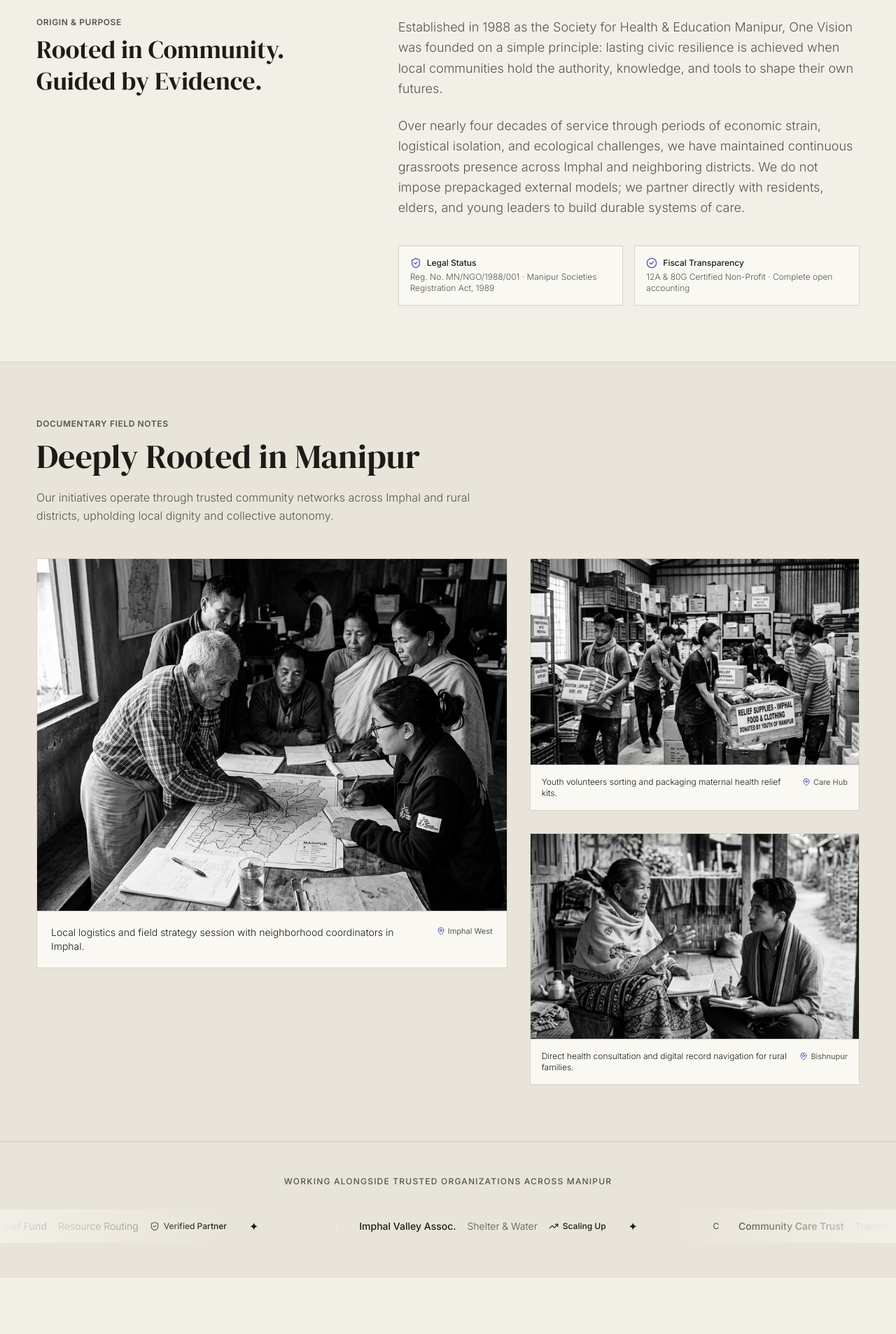
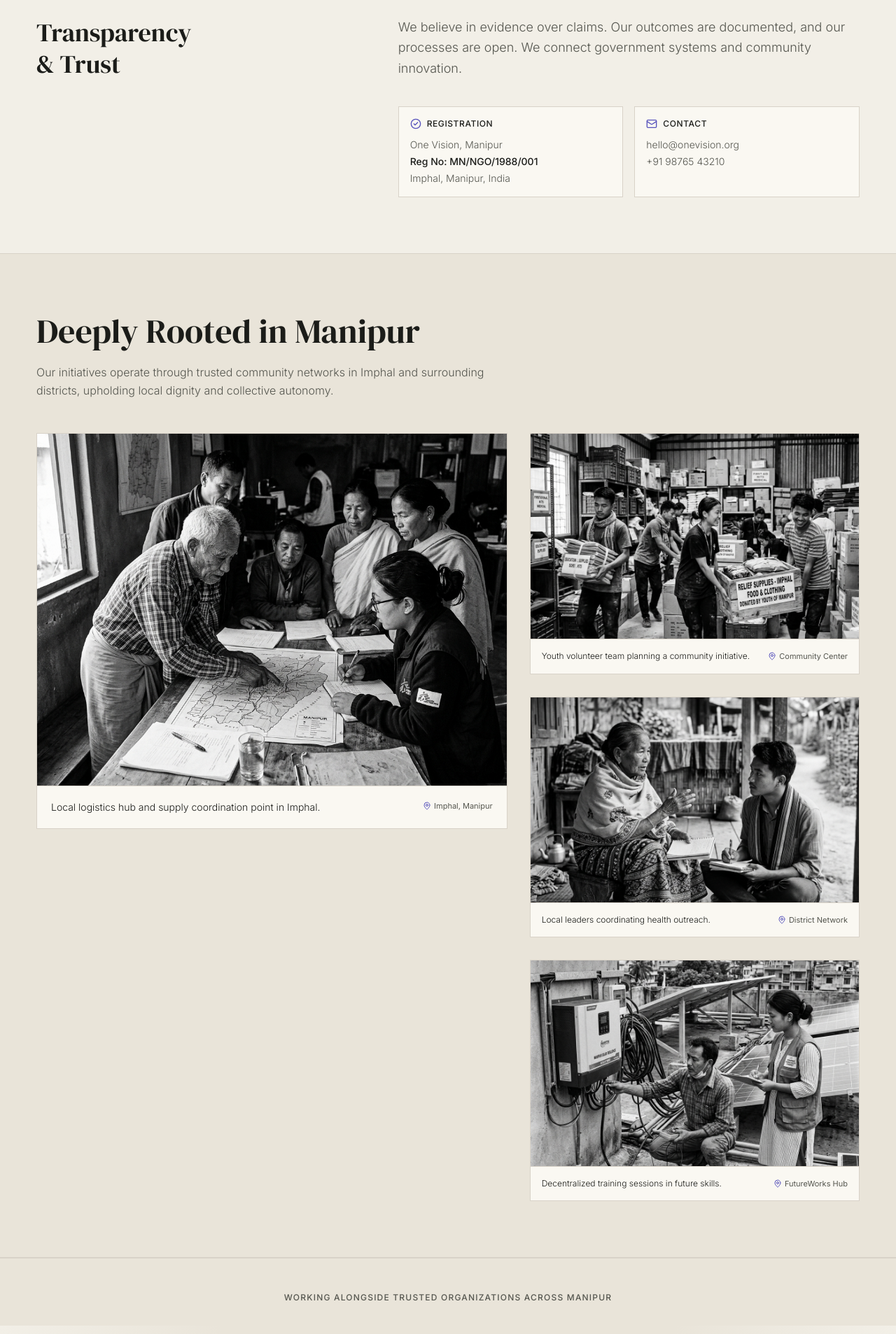
Before and after one commit to onevision-droid/one-vision, a Next.js app: page /about in a window 1280 px wide. Shown: the part 880-2787 px from the top of the page at 70% size. Built offline with nearby package versions, Linux system fonts and the light colour scheme; no server answers.

Commit message:
fix: restore about page copy, fix Space key on menu link, and lock hero spacing

```diff
--- a/app/(site)/about/page.tsx
+++ b/app/(site)/about/page.tsx
@@ -5,14 +5,13 @@ import { PageHero } from "@/components/composition/PageHero";
 import { QuietClose } from "@/components/composition/QuietClose";
 import { PartnerLogoRow } from "@/components/content/PartnerLogoRow";
 import Link from "next/link";
-import { ArrowRight, CheckCircle2, MapPin, ShieldCheck } from "lucide-react";
+import { ArrowRight, CheckCircle2, Mail, MapPin } from "lucide-react";
 import Image from "next/image";
-import { FeatureCard } from "@/components/content/FeatureCard";
 
 export const metadata: Metadata = {
   title: "About | One Vision",
   description:
-    "One Vision is a community-led organisation working for a healthier, greener and more resilient Manipur since 1988.",
+    "One Vision is a community-led organisation working for a healthier, greener and more resilient Manipur.",
 };
 
 export default function AboutPage() {
@@ -32,44 +31,40 @@ export default function AboutPage() {
         imageAlt="Community volunteers and organizers collaborating in Manipur"
       />
 
-      {/* ═══ 02 — Institutional Origin & Mandate ═══ */}
+      {/* ═══ 02 — Transparency & Trust ═══ */}
       <Section tone="default" className="py-16 md:py-20 border-b border-border">
         <Container>
           <div className="grid grid-cols-1 lg:grid-cols-12 gap-8 lg:gap-16 items-start">
             <div className="lg:col-span-5">
-              <span className="font-sans text-xs uppercase tracking-wider text-muted-foreground font-semibold block mb-2">
-                Origin & Purpose
-              </span>
               <h2 className="font-serif text-3xl sm:text-4xl font-light text-foreground leading-tight">
-                Rooted in Community.<br />
-                Guided by Evidence.
+                Transparency<br />& Trust
               </h2>
             </div>
             <div className="lg:col-span-7 space-y-6 text-muted-foreground font-light text-base sm:text-lg leading-relaxed">
               <p>
-                Established in 1988 as the Society for Health & Education Manipur, One Vision was founded on a simple principle: lasting civic resilience is achieved when local communities hold the authority, knowledge, and tools to shape their own futures.
-              </p>
-              <p>
-                Over nearly four decades of service through periods of economic strain, logistical isolation, and ecological challenges, we have maintained continuous grassroots presence across Imphal and neighboring districts. We do not impose prepackaged external models; we partner directly with residents, elders, and young leaders to build durable systems of care.
+                We believe in evidence over claims. Our outcomes are documented, and our processes are open. We connect government systems and community innovation.
               </p>
               <div className="pt-4 grid grid-cols-1 sm:grid-cols-2 gap-4">
-                <div className="p-4 border border-border bg-card">
-                  <div className="flex items-center gap-2 text-foreground font-medium text-xs font-sans mb-1">
-                    <ShieldCheck className="size-4 text-primary" />
-                    <span>Legal Status</span>
+                <div className="p-4 border border-border bg-card flex flex-col gap-3">
+                  <div className="flex items-center gap-2 text-foreground font-medium text-xs font-sans uppercase tracking-wider">
+                    <CheckCircle2 className="size-4 text-primary" />
+                    <h3>Registration</h3>
                   </div>
-                  <p className="font-sans text-xs text-muted-foreground">
-                    Reg. No. {orgData.org.regNo} · Manipur Societies Registration Act, 1989
-                  </p>
+                  <div className="space-y-1">
+                    <p className="font-sans text-sm text-muted-foreground">{orgData.org.legal}</p>
+                    <p className="font-sans text-sm font-medium text-foreground">Reg No: {orgData.org.regNo}</p>
+                    <p className="font-sans text-sm text-muted-foreground">{orgData.org.location}</p>
+                  </div>
                 </div>
-                <div className="p-4 border border-border bg-card">
-                  <div className="flex items-center gap-2 text-foreground font-medium text-xs font-sans mb-1">
-                    <CheckCircle2 className="size-4 text-primary" />
-                    <span>Fiscal Transparency</span>
+                <div className="p-4 border border-border bg-card flex flex-col gap-3">
+                  <div className="flex items-center gap-2 text-foreground font-medium text-xs font-sans uppercase tracking-wider">
+                    <Mail className="size-4 text-primary" />
+                    <h3>Contact</h3>
                   </div>
-                  <p className="font-sans text-xs text-muted-foreground">
-                    12A & 80G Certified Non-Profit · Complete open accounting
-                  </p>
+                  <div className="space-y-1">
+                    <p className="font-sans text-sm text-muted-foreground">{orgData.contact.email}</p>
+                    <p className="font-sans text-sm text-muted-foreground">{orgData.contact.phone}</p>
+                  </div>
                 </div>
               </div>
             </div>
@@ -77,29 +72,26 @@ export default function AboutPage() {
         </Container>
       </Section>
 
-      {/* ═══ 03 — Documentary Image Essay: Deeply Rooted in Manipur ═══ */}
+      {/* ═══ 03 — Image Essay: Deeply Rooted in Manipur ═══ */}
       <Section tone="alt" className="py-16 md:py-24 border-b border-border">
         <Container>
           <div className="max-w-2xl mb-12">
-            <span className="font-sans text-xs uppercase tracking-wider text-muted-foreground font-semibold block mb-2">
-              Documentary Field Notes
-            </span>
             <h2 className="font-serif text-3xl sm:text-4xl md:text-5xl font-light text-foreground leading-tight mb-4">
               Deeply Rooted in Manipur
             </h2>
             <p className="font-sans text-base text-muted-foreground font-light leading-relaxed">
-              Our initiatives operate through trusted community networks across Imphal and rural districts, upholding local dignity and collective autonomy.
+              Our initiatives operate through trusted community networks in Imphal and surrounding districts, upholding local dignity and collective autonomy.
             </p>
           </div>
 
-          {/* Editorial Photo Essay: 1 Lead + 2 Satellites */}
+          {/* Editorial Photo Essay: 1 Lead + 3 Satellites */}
           <div className="grid grid-cols-1 lg:grid-cols-12 gap-8 items-start">
             {/* Primary Lead Image (7 Columns) */}
             <div className="lg:col-span-7 flex flex-col border border-border bg-card overflow-hidden">
               <div className="relative aspect-4/3 w-full bg-muted">
                 <Image
                   src="/home-hero-2026.jpg"
-                  alt="Community members and organizers gathered in discussion"
+                  alt="Community gathering in Imphal streetscape"
                   fill
                   sizes="(max-width: 1024px) 100vw, 58vw"
                   className="object-cover"
@@ -107,23 +99,22 @@ export default function AboutPage() {
               </div>
               <div className="p-5 flex items-start justify-between gap-4 border-t border-border">
                 <p className="font-sans text-xs sm:text-sm text-foreground font-light">
-                  Local logistics and field strategy session with neighborhood coordinators in Imphal.
+                  Local logistics hub and supply coordination point in Imphal.
                 </p>
                 <span className="font-sans text-[11px] text-muted-foreground flex items-center gap-1 shrink-0">
                   <MapPin className="size-3 text-primary" />
-                  Imphal West
+                  Imphal, Manipur
                 </span>
               </div>
             </div>
 
             {/* Supporting Images (5 Columns) */}
             <div className="lg:col-span-5 flex flex-col gap-8">
-              {/* Supporting Image 1 */}
               <div className="flex flex-col border border-border bg-card overflow-hidden">
                 <div className="relative aspect-16/10 w-full bg-muted">
                   <Image
                     src="/volunteer-hero.jpg"
-                    alt="Youth volunteers organizing community distribution"
+                    alt="Youth volunteers organizing"
                     fill
                     sizes="(max-width: 1024px) 100vw, 42vw"
                     className="object-cover"
@@ -131,21 +122,20 @@ export default function AboutPage() {
                 </div>
                 <div className="p-4 flex items-start justify-between gap-4 border-t border-border">
                   <p className="font-sans text-xs text-foreground font-light">
-                    Youth volunteers sorting and packaging maternal health relief kits.
+                    Youth volunteer team planning a community initiative.
                   </p>
                   <span className="font-sans text-[11px] text-muted-foreground flex items-center gap-1 shrink-0">
                     <MapPin className="size-3 text-primary" />
-                    Care Hub
+                    Community Center
                   </span>
                 </div>
               </div>
 
-              {/* Supporting Image 2 */}
               <div className="flex flex-col border border-border bg-card overflow-hidden">
                 <div className="relative aspect-16/10 w-full bg-muted">
                   <Image
                     src="/community-voices.jpg"
-                    alt="Community health coordinator consulting with elder resident"
+                    alt="Women community leaders"
                     fill
                     sizes="(max-width: 1024px) 100vw, 42vw"
                     className="object-cover"
@@ -153,11 +143,32 @@ export default function AboutPage() {
                 </div>
                 <div className="p-4 flex items-start justify-between gap-4 border-t border-border">
                   <p className="font-sans text-xs text-foreground font-light">
-                    Direct health consultation and digital record navigation for rural families.
+                    Local leaders coordinating health outreach.
                   </p>
                   <span className="font-sans text-[11px] text-muted-foreground flex items-center gap-1 shrink-0">
                     <MapPin className="size-3 text-primary" />
-                    Bishnupur
+                    District Network
+                  </span>
+                </div>
+              </div>
+
+              <div className="flex flex-col border border-border bg-card overflow-hidden">
+                <div className="relative aspect-16/10 w-full bg-muted">
+                  <Image
+                    src="/programmes-hero.jpg"
+                    alt="Community learning workshop"
+                    fill
+                    sizes="(max-width: 1024px) 100vw, 42vw"
+                    className="object-cover"
+                  />
+                </div>
+                <div className="p-4 flex items-start justify-between gap-4 border-t border-border">
+                  <p className="font-sans text-xs text-foreground font-light">
+                    Decentralized training sessions in future skills.
+                  </p>
+                  <span className="font-sans text-[11px] text-muted-foreground flex items-center gap-1 shrink-0">
+                    <MapPin className="size-3 text-primary" />
+                    FutureWorks Hub
                   </span>
                 </div>
               </div>
@@ -169,35 +180,32 @@ export default function AboutPage() {
       {/* ═══ 04 — Partner Ecosystem ═══ */}
       <PartnerLogoRow />
 
-      {/* ═══ 05 — Two-Column Governance ═══ */}
+      {/* ═══ 05 — The People ═══ */}
       <Section tone="default" className="py-16 md:py-20 border-b border-border">
         <Container>
           <div className="mb-10 pb-4 border-b border-border">
-            <span className="font-sans text-xs uppercase tracking-wider text-muted-foreground font-semibold block mb-1">
-              Institutional Oversight
-            </span>
             <h2 className="font-serif text-3xl sm:text-4xl font-light text-foreground">
-              Governance & The Team
+              The People
             </h2>
           </div>
 
           <div className="grid grid-cols-1 md:grid-cols-2 gap-8 divide-y md:divide-y-0 md:divide-x divide-border">
-            {/* Column 1: Board & Governance */}
+            {/* Column 1: Governance */}
             <div className="flex flex-col justify-between pt-6 md:pt-0 md:pr-8">
               <div>
                 <span className="font-mono text-xs text-primary font-semibold">01</span>
                 <h3 className="font-serif text-2xl font-light text-foreground mt-2 mb-3">
-                  Governance & Board of Trustees
+                  Governance & Leadership
                 </h3>
                 <p className="font-sans text-sm text-muted-foreground font-light leading-relaxed mb-6">
-                  Independent civic leaders, retired educators, and public health practitioners who guide our long-term strategic direction, audit financial records, and ensure absolute fidelity to our founding charter.
+                  Meet the Board of Trustees shaping our strategic vision and maintaining institutional integrity.
                 </p>
               </div>
               <Link
                 href="/about/governance"
                 className="inline-flex items-center gap-1.5 font-sans text-xs font-medium text-primary hover:underline underline-offset-4 py-2 min-h-9"
               >
-                <span>Read Board Charter & Membership</span>
+                <span>Read more</span>
                 <ArrowRight className="size-3.5" />
               </Link>
             </div>
@@ -207,17 +215,17 @@ export default function AboutPage() {
               <div>
                 <span className="font-mono text-xs text-primary font-semibold">02</span>
                 <h3 className="font-serif text-2xl font-light text-foreground mt-2 mb-3">
-                  Operational Team & Coordinators
+                  Operational Team
                 </h3>
                 <p className="font-sans text-sm text-muted-foreground font-light leading-relaxed mb-6">
-                  Full-time staff, field coordinators, clinic navigators, and logistics volunteers who manage daily relief missions, run workshops, and coordinate directly with local community councils.
+                  Discover the dedicated staff, field workers, and community navigators executing our mission across Manipur.
                 </p>
               </div>
               <Link
                 href="/about/team"
                 className="inline-flex items-center gap-1.5 font-sans text-xs font-medium text-primary hover:underline underline-offset-4 py-2 min-h-9"
               >
-                <span>Meet the Operational Team</span>
+                <span>Read more</span>
                 <ArrowRight className="size-3.5" />
               </Link>
             </div>
@@ -225,40 +233,19 @@ export default function AboutPage() {
         </Container>
       </Section>
 
-      {/* ═══ 06 — Call to Partnership & Support (Section 08 Feature Card) ═══ */}
-      <Section tone="alt" className="py-12 md:py-16 border-b border-border">
-        <Container className="max-w-4xl">
-          <FeatureCard
-            eyebrow="JOIN OUR WORK"
-            title="Support Communities in Manipur."
-            buttonText="Donate Now"
-            buttonHref="/donate"
-            image="/about-hero.jpg"
-          />
-        </Container>
-      </Section>
-
-      {/* ═══ 07 — Closing Action ═══ */}
+      {/* ═══ 06 — Closing Action ═══ */}
       <QuietClose
-        label="Civic Stewardship"
-        heading="Support sustainable community action in Manipur."
-        description="Every contribution directly strengthens community healthcare, local enterprise, and climate resilience."
+        label="Join the Network"
+        heading="Support our work."
+        description="Your contribution helps us expand our reach and build more resilient communities in Manipur."
         action={
-          <div className="flex flex-wrap items-center gap-3">
-            <Link
-              href="/donate"
-              className="inline-flex items-center gap-2 px-5 py-2.5 bg-primary hover:bg-primary-hover text-primary-foreground font-sans text-xs sm:text-sm font-medium transition-colors rounded-none shadow-xs"
-            >
-              <span>Support Our Work</span>
-              <ArrowRight className="size-3.5" />
-            </Link>
-            <Link
-              href="/volunteer"
-              className="inline-flex items-center gap-2 px-5 py-2.5 bg-card border border-border text-foreground hover:bg-muted font-sans text-xs sm:text-sm font-medium transition-colors rounded-none shadow-xs"
-            >
-              <span>Volunteer</span>
-            </Link>
-          </div>
+          <Link
+            href="/donate"
+            className="inline-flex items-center gap-2 px-5 py-2.5 bg-primary hover:bg-primary-hover text-primary-foreground font-sans text-xs font-medium transition-colors rounded-none"
+          >
+            <span>Donate</span>
+            <ArrowRight className="size-3.5" />
+          </Link>
         }
       />
     </div>
--- a/components/composition/PageHero.tsx
+++ b/components/composition/PageHero.tsx
@@ -25,7 +25,7 @@ export function PageHero({
           <div className="flex flex-col lg:flex-row w-full border border-border shadow-none bg-background group overflow-hidden lg:h-95 xl:h-100">
             {/* Left Pane: Content */}
             <div className="flex-1 relative flex flex-col justify-center p-6 md:p-8 lg:p-10 xl:p-12 lg:border-r border-border z-10 transition-colors duration-500 hover:bg-muted overflow-hidden">
-              <div className="flex items-center gap-2 mb-3 shrink-0">
+              <div className="flex items-center gap-3 mb-3 shrink-0">
                 <span className="size-2 rounded-none bg-primary shrink-0" aria-hidden="true" />
                 <span className="font-sans text-xs font-medium tracking-normal text-muted-foreground">{badge}</span>
               </div>
--- a/components/content/Hero.tsx
+++ b/components/content/Hero.tsx
@@ -10,7 +10,7 @@ export function Hero() {
         <div className="flex flex-col lg:flex-row w-full border border-border shadow-none bg-background group overflow-hidden lg:h-95 xl:h-100">
           {/* Left Pane: Content */}
           <div className="flex-1 relative flex flex-col justify-center p-6 md:p-8 lg:p-10 xl:p-12 lg:border-r border-border z-10 transition-colors duration-500 hover:bg-muted overflow-hidden">
-            <div className="flex items-center gap-2 mb-3 shrink-0">
+            <div className="flex items-center gap-3 mb-3 shrink-0">
               <span className="size-2 rounded-none bg-primary shrink-0" aria-hidden="true" />
               <span className="font-sans text-xs font-medium tracking-normal text-muted-foreground">
                 Manipur Community NGO · Est. 1988
@@ -27,14 +27,14 @@ export function Hero() {
             <div className="mt-6 flex flex-wrap gap-3 shrink-0">
               <Link
                 href="/programmes"
-                className="bg-primary text-primary-foreground hover:bg-primary-hover shadow-xs hover:-translate-y-px transition-all flex items-center justify-center gap-2 px-5 py-2.5 rounded-none font-sans text-xs sm:text-sm font-medium"
+                className="bg-primary text-primary-foreground hover:bg-primary-hover shadow-xs hover:-translate-y-px transition-all flex items-center justify-center gap-2 px-5 py-2.5 rounded-none font-sans text-xs font-medium"
               >
                 <span>Our Work</span>
                 <ArrowRight aria-hidden="true" className="size-3.5" />
               </Link>
               <Link
                 href="/volunteer"
-                className="bg-card text-foreground border border-border hover:bg-muted shadow-xs hover:-translate-y-px transition-all flex items-center justify-center gap-2 px-5 py-2.5 rounded-none font-sans text-xs sm:text-sm font-medium"
+                className="bg-card text-foreground border border-border hover:bg-muted shadow-xs hover:-translate-y-px transition-all flex items-center justify-center gap-2 px-5 py-2.5 rounded-none font-sans text-xs font-medium"
               >
                 <span>Volunteer</span>
                 <ArrowUpRight className="size-3.5" aria-hidden="true" />
```
Also changed, not shown: components/layout/SiteHeader.tsx (+8 -5 lines).
